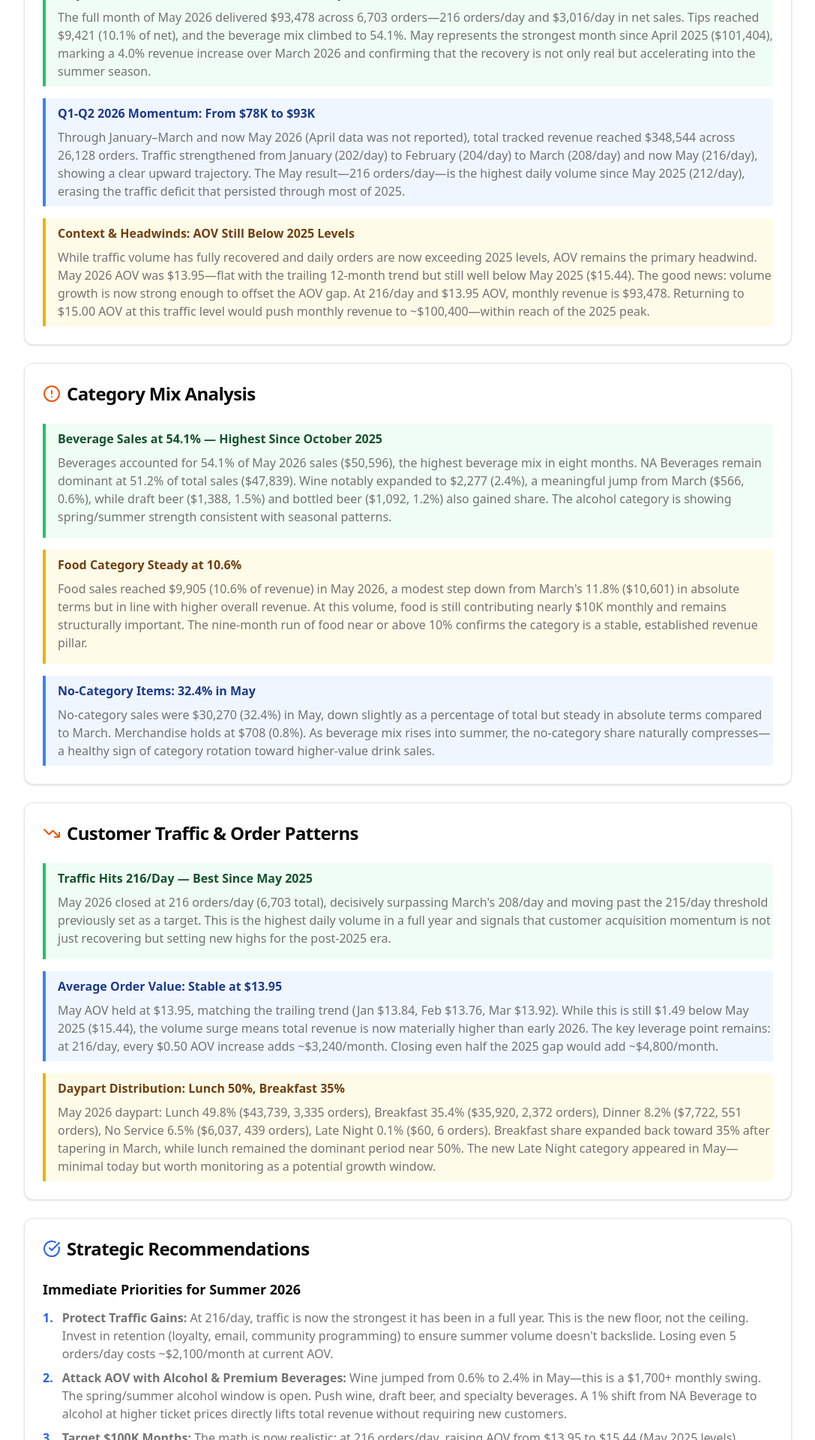
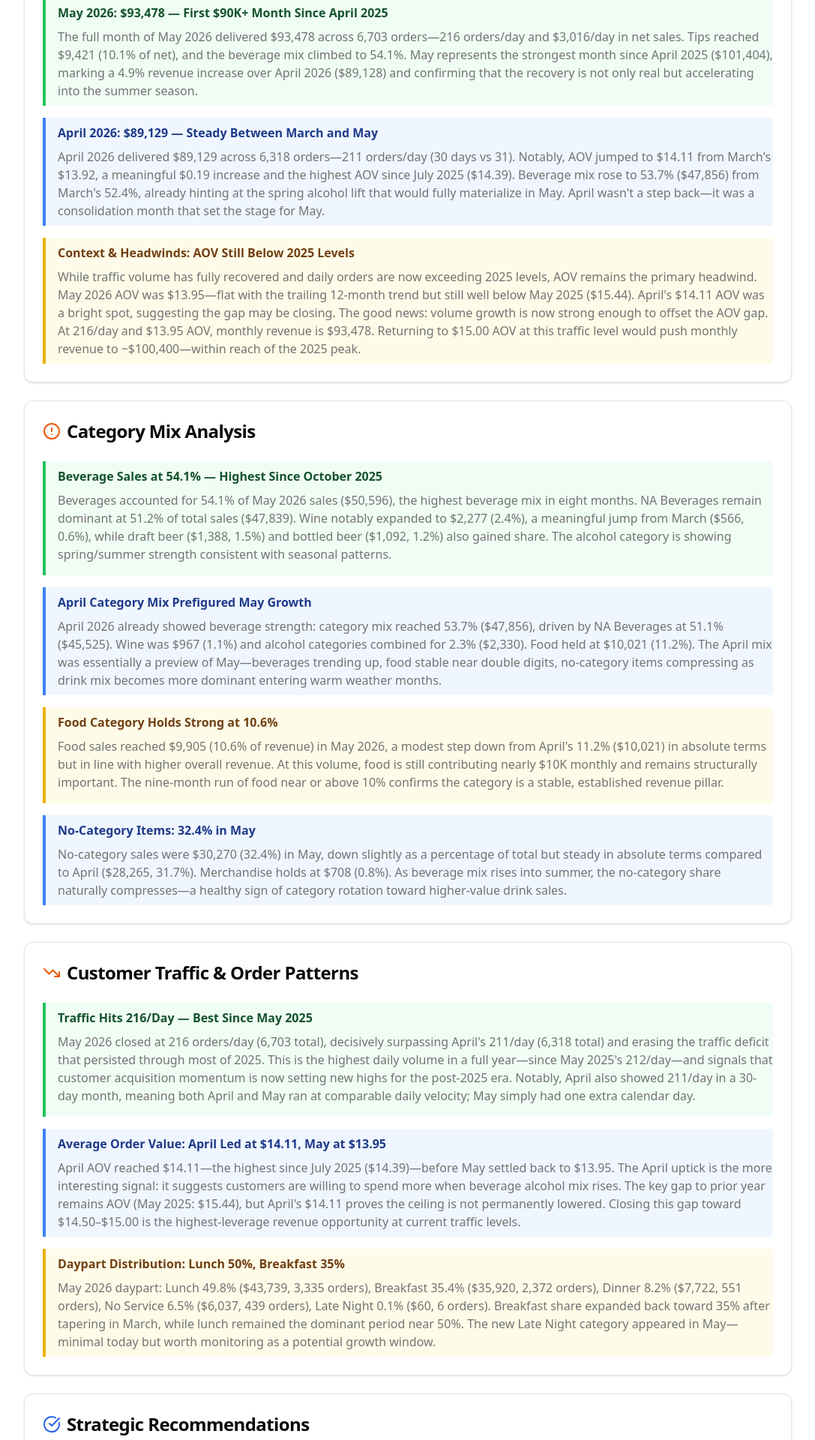
Before and after one commit to kleros109/fof, a Next.js app: page /commentary in a window 1280 px wide. Shown: the part 640-2560 px from the top of the page at 75% size, without its empty margins (96-1183 px from the left). Built offline with nearby package versions, Linux system fonts and the light colour scheme.

Commit message:
Add April and May 2026 sales data to dashboard and commentary

```diff
--- a/app/commentary/page.tsx
+++ b/app/commentary/page.tsx
@@ -38,9 +38,11 @@ export default function Commentary() {
                 the best month since March 2025. February 2026 closed at <strong className="text-blue-700">$78,477</strong> (5,704 orders, 204/day, avg order $13.76)—
                 below January but consistent with the February 2025 seasonal pattern. March 2026 showed
                 accelerating momentum at <strong className="text-green-700">$89,845</strong> (208 orders/day).
-                <strong className="text-green-700"> May 2026 broke through at $93,478</strong> (216 orders/day), the strongest
-                month since April 2025 ($101,404) and the first $90K+ month in over a year.
-                Q1 2025 averaged $97,532—Q1 2026 averaged $85,022, but May proves the recovery is accelerating into summer.
+                April 2026 eased slightly to <strong className="text-blue-700">$89,128</strong> (216/day but 30 days vs 31),
+                before <strong className="text-green-700">May 2026 broke through at $93,478</strong> (216 orders/day).
+                May was the strongest month since April 2025 ($101,404) and the first $90K+ month in over a year.
+                The Q1-Q2 2026 arc shows a clear recovery: Q1 averaged $85,022/mo, and April-May
+                averaged $91,303/mo, proving the business is exiting the trough and rebuilding toward prior highs.
               </p>
             </div>
           </CardContent>
@@ -61,18 +63,18 @@ export default function Commentary() {
                 <p className="text-muted-foreground">
                   The full month of May 2026 delivered $93,478 across 6,703 orders—216 orders/day and $3,016/day in net sales.
                   Tips reached $9,421 (10.1% of net), and the beverage mix climbed to 54.1%. May represents the strongest
-                  month since April 2025 ($101,404), marking a 4.0% revenue increase over March 2026 and confirming that
+                  month since April 2025 ($101,404), marking a 4.9% revenue increase over April 2026 ($89,128) and confirming that
                   the recovery is not only real but accelerating into the summer season.
                 </p>
               </div>
 
               <div className="border-l-4 border-blue-500 pl-4 py-2 bg-blue-50 rounded-r">
-                <h3 className="font-semibold text-blue-900 mb-2">Q1-Q2 2026 Momentum: From $78K to $93K</h3>
+                <h3 className="font-semibold text-blue-900 mb-2">April 2026: $89,129 — Steady Between March and May</h3>
                 <p className="text-muted-foreground">
-                  Through January–March and now May 2026 (April data was not reported), total tracked revenue reached
-                  $348,544 across 26,128 orders. Traffic strengthened from January (202/day) to February (204/day) to March
-                  (208/day) and now May (216/day), showing a clear upward trajectory. The May result—216 orders/day—is the
-                  highest daily volume since May 2025 (212/day), erasing the traffic deficit that persisted through most of 2025.
+                  April 2026 delivered $89,129 across 6,318 orders—211 orders/day (30 days vs 31). Notably, AOV jumped to
+                  $14.11 from March&apos;s $13.92, a meaningful $0.19 increase and the highest AOV since July 2025 ($14.39).
+                  Beverage mix rose to 53.7% ($47,856) from March&apos;s 52.4%, already hinting at the spring alcohol lift that
+                  would fully materialize in May. April wasn&apos;t a step back—it was a consolidation month that set the stage for May.
                 </p>
               </div>
 
@@ -81,9 +83,9 @@ export default function Commentary() {
                 <p className="text-muted-foreground">
                   While traffic volume has fully recovered and daily orders are now exceeding 2025 levels, AOV remains the
                   primary headwind. May 2026 AOV was $13.95—flat with the trailing 12-month trend but still well below
-                  May 2025 ($15.44). The good news: volume growth is now strong enough to offset the AOV gap. At 216/day and
-                  $13.95 AOV, monthly revenue is $93,478. Returning to $15.00 AOV at this traffic level would push monthly
-                  revenue to ~$100,400—within reach of the 2025 peak.
+                  May 2025 ($15.44). April&apos;s $14.11 AOV was a bright spot, suggesting the gap may be closing. The good news:
+                  volume growth is now strong enough to offset the AOV gap. At 216/day and $13.95 AOV, monthly revenue is $93,478.
+                  Returning to $15.00 AOV at this traffic level would push monthly revenue to ~$100,400—within reach of the 2025 peak.
                 </p>
               </div>
             </div>
@@ -110,10 +112,20 @@ export default function Commentary() {
                 </p>
               </div>
 
+              <div className="border-l-4 border-blue-500 pl-4 py-2 bg-blue-50 rounded-r">
+                <h3 className="font-semibold text-blue-900 mb-2">April Category Mix Prefigured May Growth</h3>
+                <p className="text-muted-foreground">
+                  April 2026 already showed beverage strength: category mix reached 53.7% ($47,856), driven by NA Beverages
+                  at 51.1% ($45,525). Wine was $967 (1.1%) and alcohol categories combined for 2.3% ($2,330). Food held at
+                  $10,021 (11.2%). The April mix was essentially a preview of May—beverages trending up, food stable near
+                  double digits, no-category items compressing as drink mix becomes more dominant entering warm weather months.
+                </p>
+              </div>
+
               <div className="border-l-4 border-yellow-500 pl-4 py-2 bg-yellow-50 rounded-r">
-                <h3 className="font-semibold text-yellow-900 mb-2">Food Category Steady at 10.6%</h3>
+                <h3 className="font-semibold text-yellow-900 mb-2">Food Category Holds Strong at 10.6%</h3>
                 <p className="text-muted-foreground mb-2">
-                  Food sales reached $9,905 (10.6% of revenue) in May 2026, a modest step down from March&apos;s 11.8% ($10,601)
+                  Food sales reached $9,905 (10.6% of revenue) in May 2026, a modest step down from April&apos;s 11.2% ($10,021)
                   in absolute terms but in line with higher overall revenue. At this volume, food is still contributing
                   nearly $10K monthly and remains structurally important. The nine-month run of food near or above 10%
                   confirms the category is a stable, established revenue pillar.
@@ -124,8 +136,8 @@ export default function Commentary() {
                 <h3 className="font-semibold text-blue-900 mb-2">No-Category Items: 32.4% in May</h3>
                 <p className="text-muted-foreground">
                   No-category sales were $30,270 (32.4%) in May, down slightly as a percentage of total but steady in absolute
-                  terms compared to March. Merchandise holds at $708 (0.8%). As beverage mix rises into summer, the no-category
-                  share naturally compresses—a healthy sign of category rotation toward higher-value drink sales.
+                  terms compared to April ($28,265, 31.7%). Merchandise holds at $708 (0.8%). As beverage mix rises into summer,
+                  the no-category share naturally compresses—a healthy sign of category rotation toward higher-value drink sales.
                 </p>
               </div>
             </div>
@@ -145,19 +157,22 @@ export default function Commentary() {
               <div className="border-l-4 border-green-500 pl-4 py-2 bg-green-50 rounded-r">
                 <h3 className="font-semibold text-green-900 mb-2">Traffic Hits 216/Day — Best Since May 2025</h3>
                 <p className="text-muted-foreground mb-2">
-                  May 2026 closed at 216 orders/day (6,703 total), decisively surpassing March&apos;s 208/day and moving past
-                  the 215/day threshold previously set as a target. This is the highest daily volume in a full year and
-                  signals that customer acquisition momentum is not just recovering but setting new highs for the post-2025 era.
+                  May 2026 closed at 216 orders/day (6,703 total), decisively surpassing April&apos;s 211/day (6,318 total) and
+                  erasing the traffic deficit that persisted through most of 2025. This is the highest daily volume in a full
+                  year—since May 2025&apos;s 212/day—and signals that customer acquisition momentum is now setting new highs for
+                  the post-2025 era. Notably, April also showed 211/day in a 30-day month, meaning both April and May ran at
+                  comparable daily velocity; May simply had one extra calendar day.
                 </p>
               </div>
 
               <div className="border-l-4 border-blue-500 pl-4 py-2 bg-blue-50 rounded-r">
-                <h3 className="font-semibold text-blue-900 mb-2">Average Order Value: Stable at $13.95</h3>
+                <h3 className="font-semibold text-blue-900 mb-2">Average Order Value: April Led at $14.11, May at $13.95</h3>
                 <p className="text-muted-foreground">
-                  May AOV held at $13.95, matching the trailing trend (Jan $13.84, Feb $13.76, Mar $13.92). While this
-                  is still $1.49 below May 2025 ($15.44), the volume surge means total revenue is now materially higher than
-                  early 2026. The key leverage point remains: at 216/day, every $0.50 AOV increase adds ~$3,240/month.
-                  Closing even half the 2025 gap would add ~$4,800/month.
+                  April AOV reached $14.11—the highest since July 2025 ($14.39)—before May settled back to $13.95. The April
+                  uptick is the more interesting signal: it suggests customers are willing to spend more when beverage alcohol
+                  mix rises. The key gap to prior year remains AOV (May 2025: $15.44), but April&apos;s $14.11 proves the
+                  ceiling is not permanently lowered. Closing this gap toward $14.50–$15.00 is the highest-leverage revenue
+                  opportunity at current traffic levels.
                 </p>
               </div>
 
@@ -191,18 +206,19 @@ export default function Commentary() {
                   <li className="flex gap-3">
                     <span className="text-blue-600 font-bold">1.</span>
                     <span className="text-muted-foreground">
-                      <strong>Protect Traffic Gains:</strong> At 216/day, traffic is now the strongest it has been in a full year.
-                      This is the new floor, not the ceiling. Invest in retention (loyalty, email, community programming) to
-                      ensure summer volume doesn&apos;t backslide. Losing even 5 orders/day costs ~$2,100/month at current AOV.
+                      <strong>Protect Traffic Gains:</strong> At 216/day, traffic is now the strongest it has been in a year.
+                      April (211/day, 30 days) and May (216/day, 31 days) ran at virtually identical daily velocity—meaning
+                      the 216 pace is a real operating level, not a one-month blip. Invest in retention (loyalty, email,
+                      community programming) to ensure summer volume doesn&apos;t backslide. Losing even 5 orders/day costs ~$2,100/month.
                     </span>
                   </li>
                   <li className="flex gap-3">
                     <span className="text-blue-600 font-bold">2.</span>
                     <span className="text-muted-foreground">
-                      <strong>Attack AOV with Alcohol &amp; Premium Beverages:</strong> Wine jumped from 0.6% to 2.4% in May—this
-                      is a $1,700+ monthly swing. The spring/summer alcohol window is open. Push wine, draft beer, and specialty
-                      beverages. A 1% shift from NA Beverage to alcohol at higher ticket prices directly lifts total revenue
-                      without requiring new customers.
+                      <strong>Attack AOV with Alcohol &amp; Premium Beverages:</strong> Wine jumped from 0.6% in March to 2.4%
+                      in May—this is a $1,700+ monthly swing. April&apos;s $14.11 AOV (highest since July 2025) proves the alcohol
+                      lift directly impacts per-ticket revenue. Push wine, draft beer, and specialty beverages. A 1% shift
+                      from NA Beverage to alcohol at higher ticket prices directly lifts total revenue without requiring new customers.
                     </span>
                   </li>
                   <li className="flex gap-3">
@@ -210,7 +226,7 @@ export default function Commentary() {
                     <span className="text-muted-foreground">
                       <strong>Target $100K Months:</strong> The math is now realistic: at 216 orders/day, raising AOV from $13.95
                       to $15.44 (May 2025 levels) pushes monthly revenue to ~$100,400. Alternatively, sustaining current AOV
-                      and growing traffic to 235 orders/day achieves the same result. Both paths are credible given May momentum.
+                      and growing traffic to 235 orders/day achieves the same result. Both paths are credible given April-May momentum.
                     </span>
                   </li>
                 </ul>
@@ -230,9 +246,10 @@ export default function Commentary() {
                   <li className="flex gap-3">
                     <span className="text-green-600 font-bold">•</span>
                     <span className="text-muted-foreground">
-                      <strong>Wine &amp; Alcohol Upside:</strong> Wine&apos;s 4x growth from March to May is the standout trend.
-                      Double down: wine features, staff training on pairings, and weekend evening pushes could sustain this lift
-                      and grow the 2.4% share toward 3.5%+. At current volume, that&apos;s an incremental $1,500+/month.
+                      <strong>Wine &amp; Alcohol Upside:</strong> Wine&apos;s growth from 0.6% (March) to 1.1% (April) to 2.4% (May)
+                      is the standout trend. Double down: wine features, staff training on pairings, and weekend evening pushes
+                      could sustain this lift and grow the 2.4% share toward 3.5%+. At current volume, that&apos;s an incremental
+                      $1,500+/month.
                     </span>
                   </li>
                   <li className="flex gap-3">
@@ -263,7 +280,7 @@ export default function Commentary() {
 
               <div className="p-4 bg-gray-50 rounded-lg border-l-4 border-green-600">
                 <h3 className="font-semibold mb-1">Average Order Value</h3>
-                <p className="text-sm text-muted-foreground">Current: $13.95 (May) | Target: $14.50+ (summer 2025 level)</p>
+                <p className="text-sm text-muted-foreground">Current: $13.95 (May) | Target: $14.50+ (Apr 2026 was $14.11)</p>
               </div>
 
               <div className="p-4 bg-gray-50 rounded-lg border-l-4 border-purple-600">
@@ -288,18 +305,22 @@ export default function Commentary() {
             <p className="text-muted-foreground leading-relaxed mb-4">
               <strong className="text-green-700">May 2026 delivered $93,478—the strongest month in over a year.</strong> Traffic hit
               216 orders/day, the highest daily volume since May 2025. Beverage mix climbed to 54.1%, led by a notable wine
-              resurgence. The $90K barrier, which had held firm since April 2025, is officially broken.
+              resurgence. The $90K barrier, which had held firm since April 2025, is officially broken. April&apos;s
+              consolidation at $89,129 with a higher $14.11 AOV set the table—May capitalized with both volume and mix.
             </p>
             <p className="text-muted-foreground leading-relaxed mb-4">
-              The recovery narrative has shifted. For most of 2025 and early 2026, the challenge was rebuilding traffic volume.
-              That mission is largely accomplished. The next phase is converting this volume into $100K+ months by closing the
-              AOV gap—a $1.49 lift back toward 2025 levels. At current traffic, that gap is worth ~$9,700/month.
+              The recovery narrative has shifted. The challenge in 2025 and early 2026 was rebuilding traffic volume.
+              That mission is largely accomplished: April (211/day) and May (216/day) prove the new baseline is now above
+              210 orders/day. The next phase is converting this volume into $100K+ months by closing the AOV gap. At current
+              traffic, every $0.50 AOV increase adds ~$3,240/month. April&apos;s $14.11 AOV is proof the ceiling is higher than
+              recent months suggested.
             </p>
             <p className="text-muted-foreground leading-relaxed">
               <strong>The summer window is open.</strong> With May proving the business can sustain 216+ orders/day and
-              beverage alcohol showing seasonal strength, the conditions are set for sustained $90K+ performance.
-              The path to $100K runs through two levers: (1) protecting and slightly growing traffic, and (2) recovering
-              AOV via premium beverage and upsell discipline. Both are well within reach.
+              beverage alcohol showing seasonal strength (wine 2.4%, alcohol total 3.9%), the conditions are set for
+              sustained $90K+ performance. The path to $100K runs through two levers: (1) protecting and slightly growing
+              traffic, and (2) recovering AOV via premium beverage and upsell discipline. April&apos;s $14.11 AOV shows the
+              potential is there. Both levers are well within reach.
             </p>
           </CardContent>
         </Card>
--- a/app/page.tsx
+++ b/app/page.tsx
@@ -177,6 +177,17 @@ export default function SalesDashboard() {
       totalGuests: 6454
     },
     {
+      month: 'April 2026',
+      netSales: 89128.98,
+      tips: 9358.18,
+      taxAmount: 7796.31,
+      deferredGiftCards: 125.00,
+      totalAmount: 106408.47,
+      avgOrder: 14.11,
+      totalOrders: 6318,
+      totalGuests: 6318
+    },
+    {
       month: 'May 2026',
       netSales: 93478.09,
       tips: 9420.65,
@@ -297,11 +308,18 @@ export default function SalesDashboard() {
       momGrowth: 12.7
     },
     {
+      month: 'April 2026',
+      totalBeverages: 47855.70,
+      totalSales: 89128.98,
+      percentage: 53.7,
+      momGrowth: 1.6
+    },
+    {
       month: 'May 2026',
       totalBeverages: 50595.87,
       totalSales: 93478.09,
       percentage: 54.1,
-      momGrowth: 7.5
+      momGrowth: 3.6
     }
   ];
 
@@ -413,11 +431,18 @@ export default function SalesDashboard() {
       momGrowth: 16.3
     },
     {
+      month: 'April 2026',
+      totalFoodNoCategory: 41273.28,
+      totalSales: 89128.98,
+      percentage: 46.3,
+      momGrowth: -1.0
+    },
+    {
       month: 'May 2026',
       totalFoodNoCategory: 40882.22,
       totalSales: 93478.09,
       percentage: 43.7,
-      momGrowth: -1.9
+      momGrowth: -0.9
     }
   ];
 
@@ -512,6 +537,12 @@ export default function SalesDashboard() {
       otherSales: 89845.18 - 47084.85,
       netSales: 89845.18,
       beverageSales: 47084.85
+    },
+    {
+      month: 'April 2026',
+      otherSales: 89128.98 - 48842.55,
+      netSales: 89128.98,
+      beverageSales: 48842.55
     },
     {
       month: 'May 2026',
@@ -673,6 +704,12 @@ export default function SalesDashboard() {
       daysInMonth: 31
     },
     {
+      month: 'April 2026',
+      avgOrdersPerDay: Math.round(6318 / 30),
+      totalOrders: 6318,
+      daysInMonth: 30
+    },
+    {
       month: 'May 2026',
       avgOrdersPerDay: Math.round(6703 / 31),
       totalOrders: 6703,
@@ -771,6 +808,12 @@ export default function SalesDashboard() {
       avgNetSalesPerDay: Math.round(89845.18 / 31),
       netSales: 89845.18,
       daysInMonth: 31
+    },
+    {
+      month: 'April 2026',
+      avgNetSalesPerDay: Math.round(89128.98 / 30),
+      netSales: 89128.98,
+      daysInMonth: 30
     },
     {
       month: 'May 2026',
@@ -1151,7 +1194,7 @@ export default function SalesDashboard() {
               <p className="text-xs text-blue-600">May 2026</p>
             </div>
             <div className="bg-purple-50 p-3 rounded-lg">
-              <p className="text-sm font-medium text-purple-700">16-Period Average</p>
+              <p className="text-sm font-medium text-purple-700">17-Period Average</p>
               <p className="text-lg font-bold text-purple-900">204/day</p>
               <p className="text-xs text-purple-600">Jan 2025 - May 2026</p>
             </div>
```
Also changed, not shown: 1 other file (tests, documents, lock files or other folders).
